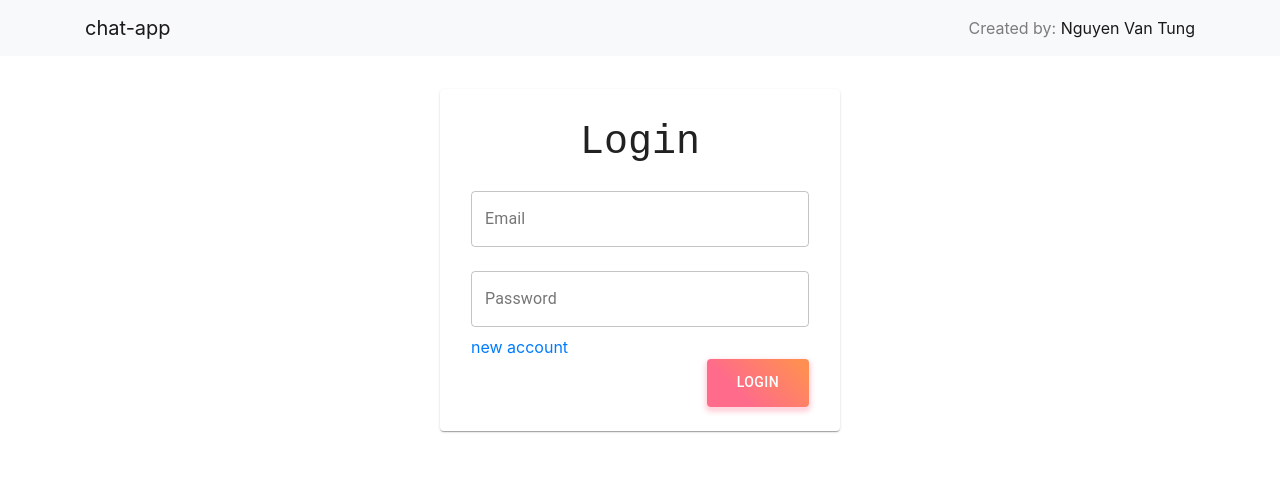
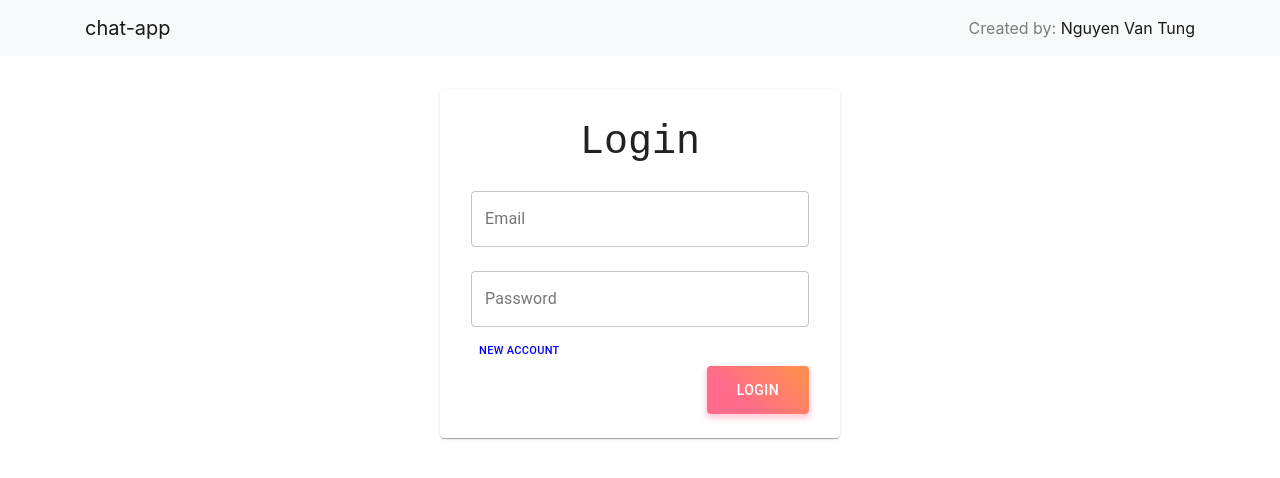
Before and after one commit to tungnguyenvan/chat-app, a React (Create React App) app in the folder web/chat-app/: page / in a window 1280 px wide. Shown: the top 478 px of the page. Built offline with nearby package versions, Linux system fonts and the light colour scheme.

Commit message:
+ Add handle on change to register function UI

```diff
--- a/web/chat-app/package.json
+++ b/web/chat-app/package.json
@@ -4,6 +4,7 @@
   "private": true,
   "dependencies": {
     "@material-ui/core": "^4.3.0",
+    "axios": "^0.19.0",
     "bcrypt": "^3.0.6",
     "body-parser": "^1.19.0",
     "bootstrap": "^4.3.1",
--- a/web/chat-app/src/components/login/LoginForm.js
+++ b/web/chat-app/src/components/login/LoginForm.js
@@ -27,13 +27,22 @@ const MyButton = styled(Button)({
     padding: '0 30px',
 });
 
+const ButtonRegister = styled(Button)({
+    color: 'blue',
+    border: 0,
+    fontSize: 11
+});
+
 const MyCard = styled(Card)({
     minWidth: 400,
     maxWidth: 400
 });
 
 class LoginForm extends React.Component {
+
     render() {
+        const { onChangeToRegister } = this.props;
+
         return (
             <div className='login-form'>
                 <Row>
@@ -70,7 +79,7 @@ class LoginForm extends React.Component {
                                         </Col>
 
                                         <Col>
-                                            <a href='#/register'>new account</a>
+                                            <ButtonRegister onClick={ onChangeToRegister } >new account</ButtonRegister>
                                         </Col>
 
                                         <Col >
--- a/web/chat-app/src/pages/login/LoginPage.js
+++ b/web/chat-app/src/pages/login/LoginPage.js
@@ -10,8 +10,11 @@ class LoginPage extends React.Component {
         super(props);
 
         this.state = {
-            isShowProgressbar: true
+            isShowProgressbar   : true,
+            isLogin             : true,
         };
+
+        this.onChangeToRegister = this.onChangeToRegister.bind(this);
     }
 
     componentDidMount() {
@@ -20,12 +23,22 @@ class LoginPage extends React.Component {
         });
     }
 
+    onChangeToRegister() {
+        this.setState({
+            isShowProgressbar   : true,
+            isLogin             : !this.state.isLogin
+        });
+    }
+
     render() {
+        console.log(this.state.isLogin);
         return (
             <div>
                 <Topbar isShowProgressbar={this.state.isShowProgressbar} />
                 <Container>
-                    <LoginForm />
+                    {
+                        this.state.isLogin && <LoginForm onChangeToRegister={this.onChangeToRegister} isLogin={this.state.isLogin}/>
+                    }
                 </Container>
             </div>
         );
```
Also changed, not shown: 1 other file (tests, documents, lock files or other folders).
